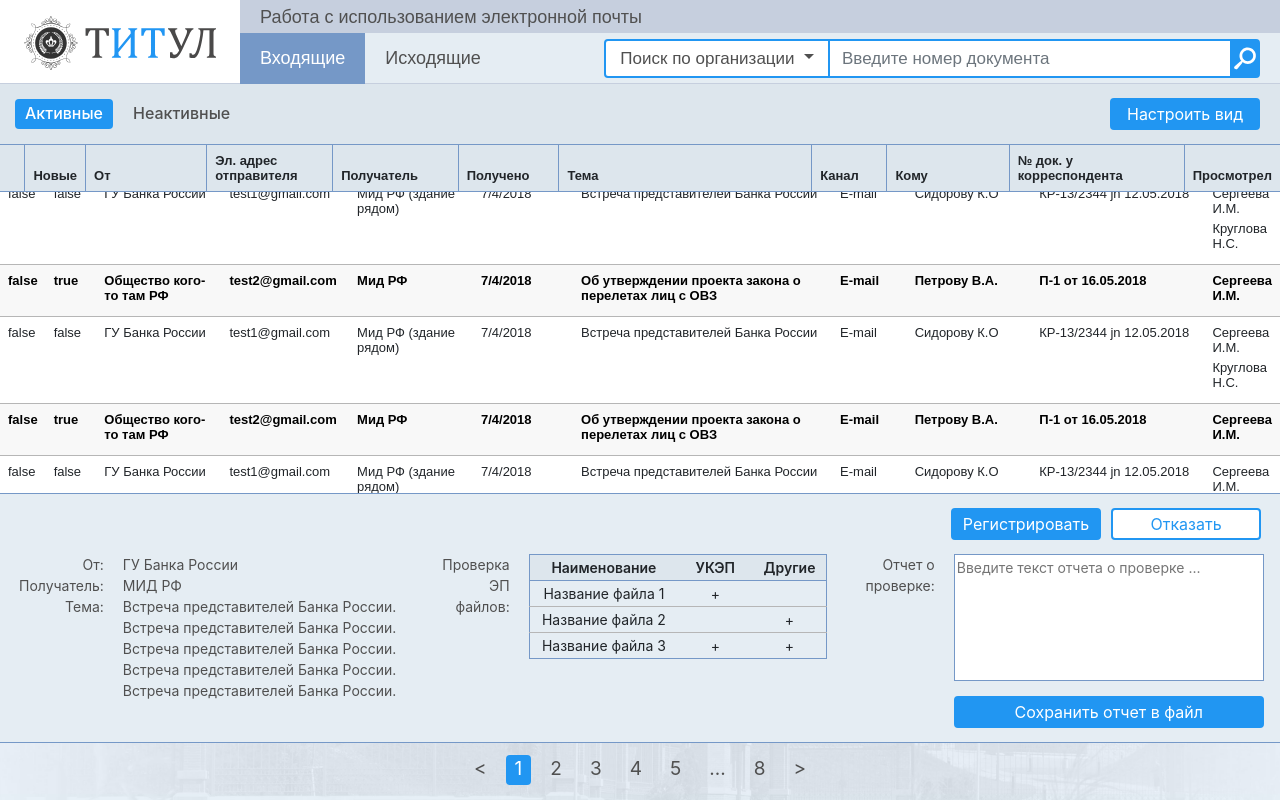
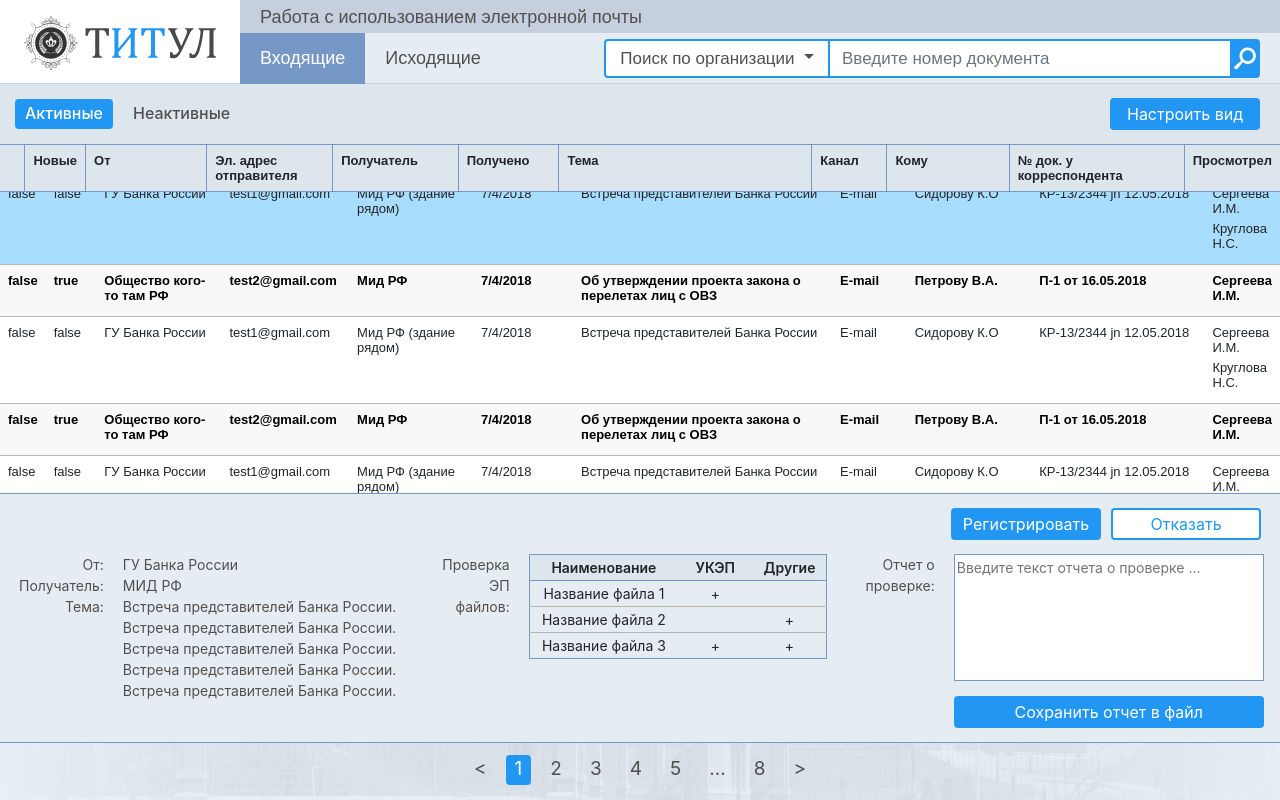
Before and after one commit to IamGrooooot/mr-email-status, an Angular app: page /system/inbox-active/1 in a window 1280 px wide. Built offline with nearby package versions, Linux system fonts and the light colour scheme.

Commit message:
few added from pagination

```diff
--- a/src/app/system/shared/components/pagination/pagination.component.ts
+++ b/src/app/system/shared/components/pagination/pagination.component.ts
@@ -11,7 +11,6 @@ import { IPage } from '../../interface/page.interface';
 })
 export class PaginationComponent implements OnInit {
 
-  @Input() message: IMessageInboxActive[];
   @Input() _pagination: IPagination;
   @Input() page: IPage;
 
--- a/src/app/system/shared/components/panel/panel.component.html
+++ b/src/app/system/shared/components/panel/panel.component.html
@@ -12,7 +12,6 @@
                 routerLinkActive="btn-nav-active"
                 class="btn-nav"
                 [routerLink]="['/system', 'inbox-inactive']"
-                (click)="reverseButton()"
             >
                 Неактивные
             </a>
--- a/src/app/system/shared/components/panel/panel.component.ts
+++ b/src/app/system/shared/components/panel/panel.component.ts
@@ -10,7 +10,6 @@ import { IChoiseMessage } from '../../interface/choise-message.interface';
 })
 export class PanelComponent implements OnInit {
 
-  @Input() choiseMessage: IChoiseMessage;
   @Output() customization = new EventEmitter<boolean>();
 
   viewCustomization: boolean = false;
@@ -31,14 +30,6 @@ export class PanelComponent implements OnInit {
     this.trustedUrl = this.normalUrl.bypassSecurityTrustUrl(this.dangerousUrl);
   }
 
-  reverseButton(){
-    this.choiseMessage = {
-      isn: '0',
-      choise: false,
-      visible_button: false
-    }
-  }
-
   showViewCustomization(){
     this.viewCustomization = true;
     this.customization.emit(this.viewCustomization);
--- a/src/app/system/shared/interface/choise-message.interface.ts
+++ b/src/app/system/shared/interface/choise-message.interface.ts
@@ -1,5 +1,5 @@
 export interface IChoiseMessage{
-  isn: string;
+  isn: number;
   choise: boolean;
   visible_button: boolean;
 }
--- a/src/app/system/system.component.html
+++ b/src/app/system/system.component.html
@@ -8,17 +8,14 @@
 <mr-navbar></mr-navbar>
 <div class="container-fluid">
   <mr-panel
-    [choiseMessage]="choisedMessage"
     (customization)="viewCustomization($event)"
   ></mr-panel>
   <mr-table
     [page]="page"
-    [message]="viewModel"
-    (choisedMessage)="choiseMessage($event)"
+    [_message]="viewModel"
   ></mr-table>
   <mr-preview></mr-preview>
   <mr-pagination
-    [message]="message"
     [_pagination]="pagination"
     [page]="page"
   ></mr-pagination>
--- a/src/app/system/system.component.ts
+++ b/src/app/system/system.component.ts
@@ -534,14 +534,8 @@ export class SystemComponent implements OnInit{
   onPageCountMessage: number = 5;
 
   showViewCustomization: boolean = false;
-  choisedMessage: IChoiseMessage = {
-    isn: '0',
-    choise: false,
-    visible_button: false
-  };
 
   ngOnInit(){
-
     this.route.params.subscribe(params => {
       this.page.table = this.route.snapshot.params['table'];
       this.page.id = +this.route.snapshot.params['id'];
@@ -552,7 +546,6 @@ export class SystemComponent implements OnInit{
         navPagination: []
       }
 
-
       this.viewModel = [];
       for(let i = 0; i < this.onPageCountMessage; i++){
         if(this.onPageCountMessage * this.page.id - i - 1 <this.pagination.countMessage){
@@ -560,13 +553,6 @@ export class SystemComponent implements OnInit{
         }
       }
     })
-
-
-  }
-
-  choiseMessage(choiseMessage: IChoiseMessage){
-    this.choisedMessage = choiseMessage;
-    console.log(this.choisedMessage);
   }
 
   viewCustomization(customization: boolean){
--- a/src/app/system/table/table.component.sass
+++ b/src/app/system/table/table.component.sass
@@ -72,6 +72,7 @@ table
     th
       border: 1px solid #7598C7
       padding: 0.5rem
+      vertical-align: text-top
 
       &:first-child
         border-left: 0
--- a/src/app/system/table/table.component.ts
+++ b/src/app/system/table/table.component.ts
@@ -1,10 +1,11 @@
-import { Component, OnInit, Output, EventEmitter, Input } from '@angular/core';
+import { Component, OnInit, Output, EventEmitter, Input, OnDestroy } from '@angular/core';
 import { ActivatedRoute } from '@angular/router';
 
 import { ITable } from '../shared/interface/table.interface';
 import { IMessageInboxActive } from '../shared/interface/message.interface';
 import { IChoiseMessage } from '../shared/interface/choise-message.interface';
 import { IPage } from '../shared/interface/page.interface';
+import { Subscription } from '../../../../node_modules/rxjs';
 
 @Component({
   selector: 'mr-table',
@@ -12,26 +13,28 @@ import { IPage } from '../shared/interface/page.interface';
   styleUrls: ['./table.component.sass']
 })
 export class TableComponent implements OnInit {
-  @Input() message: IMessageInboxActive[];
+  @Input() _message: IMessageInboxActive[];
   @Input() page: IPage;
-  @Output() choisedMessage = new EventEmitter<IChoiseMessage>();
+
+  message: IMessageInboxActive[];
 
   // Загрузка настройки страницы из json
   table: ITable;
   json = require('../shared/consts/page.json');
 
   // Отображение кнопок в Panel
-  choiseMessage: IChoiseMessage = {
-    isn: '0',
-    choise: false,
-    visible_button: false
-  };
+  choiseMessage: IChoiseMessage;
 
   constructor(
+    private route: ActivatedRoute
   ) {}
 
   ngOnInit() {
     this.table = this.json[this.page.table][0];
+    this.route.params.subscribe(params => {
+      this.message = this._message;
+      this.someClick(this.message[0].isn);
+    });
   }
 
   someClick(isn){
@@ -40,7 +43,9 @@ export class TableComponent implements OnInit {
       choise: true,
       visible_button: this.page.table === "inbox-active" ? true : false
     }
-    this.choisedMessage.emit(this.choiseMessage);
+    console.log(this.choiseMessage);
+    console.log(this.message);
+
   }
 
   // Отображение массива в столбцах
```
